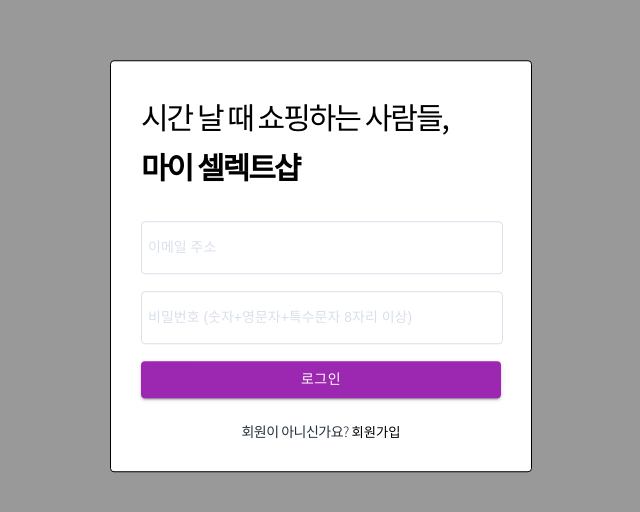
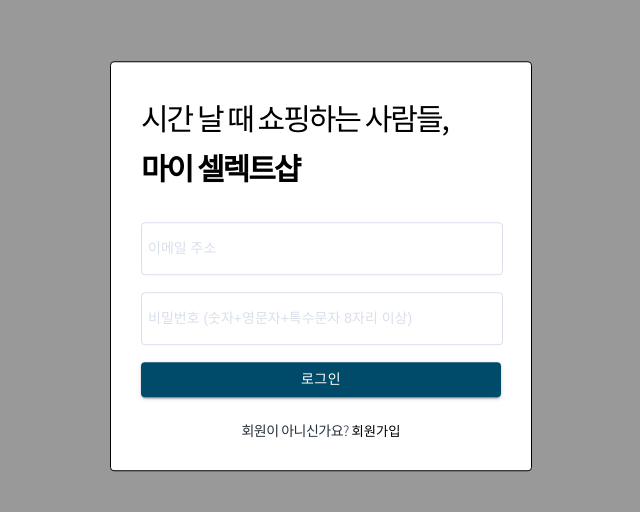
Before and after one commit to hwangdae/my-selectshop, a Next.js app: page /login in a window 1280 px wide. Shown: the part 134-646 px from the top of the page, without its empty margins (319-959 px from the left). Built offline with nearby package versions, Linux system fonts and the light colour scheme; no server answers.

Commit message:
feat:버튼 테마 설정

```diff
--- a/src/components/NoSearchResultContainer.tsx
+++ b/src/components/NoSearchResultContainer.tsx
@@ -31,7 +31,7 @@ const S = {
     }
     span {
       display: block;
-      color: ${styleColor.RED[0]};
+      color: ${styleColor.YELLOW.main};
     }
   `,
 };
--- a/src/components/nearbySelectshopComponents/SelectshopDetailInfoContainer.tsx
+++ b/src/components/nearbySelectshopComponents/SelectshopDetailInfoContainer.tsx
@@ -104,7 +104,7 @@ const S = {
     text-indent: 6px;
     padding: 14px 0px;
     ${styleFont.textLarge}
-    background-color: ${styleColor.RED[0]};
+    background-color: ${styleColor.INDIGO.main};
   `,
   AllReviewContainer: styled.ul`
     padding: 0px 18px;
--- a/src/components/nearbySelectshopComponents/SelectshopInfoContainer.tsx
+++ b/src/components/nearbySelectshopComponents/SelectshopInfoContainer.tsx
@@ -31,6 +31,8 @@ const SelectshopInfoContainer = ({ selectshop, type }: PropsType) => {
   const myReview = reviewData?.find((review: ReviewType) => {
     return review?.selectshopId === id && review?.userId === loginUser;
   });
+
+
 
   const highlighttedText = (text: string, query: string) => {
     if (query !== "" && text.includes(query)) {
@@ -144,7 +146,7 @@ const S = {
   `,
   PreviewReviewTitle: styled.h2`
     ${styleFont.textMedium}
-    color: ${styleColor.RED[100]};
+    color: ${styleColor.INDIGO.main};
     font-weight: bold;
   `,
   PreviewReviewDescription: styled.p`
@@ -162,6 +164,6 @@ const S = {
   HighlightText: styled.mark`
     background-color: transparent;
     font-weight: 800;
-    color: ${styleColor.INDIGO[0]};
+    color: ${styleColor.YELLOW.main};
   `,
 };
--- a/src/components/nearbySelectshopComponents/SelectshopReviewContainer.tsx
+++ b/src/components/nearbySelectshopComponents/SelectshopReviewContainer.tsx
@@ -27,8 +27,6 @@ const SelectshopReviewContainer = ({ onWriteReviewClick }: PropsType) => {
             }
             onWriteReviewClick();
           }}
-          variant="contained"
-          sx={{ padding: "5px 30px" }}
         >
           후기 등록하기
         </Button>
--- a/src/components/profileComponents/ProfileUpdateContainer.tsx
+++ b/src/components/profileComponents/ProfileUpdateContainer.tsx
@@ -128,15 +128,11 @@ const ProfileUpdateContainer = ({ onClose }: ModalProps) => {
           <S.ProfileFn>
             <Button
               type="submit"
-              variant="contained"
-              sx={{ padding: "5px 30px" }}
             >
               수정
             </Button>
             <Button
               type="button"
-              variant="contained"
-              sx={{ padding: "5px 30px" }}
               onClick={logoutHandleSubmit}
             >
               로그아웃
--- a/src/pages/_app.tsx
+++ b/src/pages/_app.tsx
@@ -6,6 +6,8 @@ import { QueryClient, QueryClientProvider } from "@tanstack/react-query";
 import { useRouter } from "next/router";
 import { useEffect, useState } from "react";
 import ModalMap from "@/components/ModalMap";
+import { ThemeProvider } from "@mui/material";
+import { theme } from "@/styles/defaultTheme";
 
 const queryClient = new QueryClient();
 
@@ -40,10 +42,12 @@ export default function App({ Component, pageProps }: AppProps) {
   return (
     <QueryClientProvider client={queryClient}>
       <RecoilRoot>
+        <ThemeProvider theme={theme}>
         <main className={notoSansKr.className}>
           <Component {...pageProps} />
           {ModalComponent && <ModalComponent onClose={closeModal} />}
         </main>
+        </ThemeProvider>
       </RecoilRoot>
     </QueryClientProvider>
   );
--- /dev/null
+++ b/src/styles/defaultTheme.ts
@@ -0,0 +1,20 @@
+import { createTheme } from "@mui/material";
+import { styleColor } from "./styleColor";
+
+export let theme = createTheme({
+  components: {
+    MuiButton: {
+      defaultProps: {
+        variant: "contained",
+        size: "medium",
+        color: "primary",
+      },
+      styleOverrides: {
+        root: {
+          padding: "5px 30px",
+          background: `${styleColor.BLUE.main}`,
+        },
+      },
+    },
+  },
+});
--- a/src/styles/styleColor.ts
+++ b/src/styles/styleColor.ts
@@ -1,10 +1,20 @@
 export const styleColor = {
+  WHITE : "#FFFFFF",
+  BLACK : "#111111",
+  MAIN : {
+    Eggplant : "#528599",
+    Coyote : "#002738",
+    Buff : "#004a6a",
+    PeachYellow : "#EDD9A3",
+    Cream : "#E2E8C0",
+  },
   INDIGO: {
     0: "#4E8397",
     100: "#32697C",
     200: "#125062",
     300: "#003849",
     400: "#002232",
+    main: "#528599",
   },
   RED: {
     0: "#B76371",
@@ -15,13 +25,15 @@ export const styleColor = {
   },
   BLUE: {
     0: "#83B8CD",
+    main:'#004a6a',
   },
   BROWN: {
     0: "#8F7159",
     100: "#574144",
   },
   YELLOW:{
-    0:"#96722f"
+    0:"#96722f",
+    main:"#EDD9A3"
   },
   PURPLE: {
     0: "#8E7391",
```
Also changed, not shown: src/components/sidebarComponents/HeaderContainer.tsx (+6 -17 lines).
